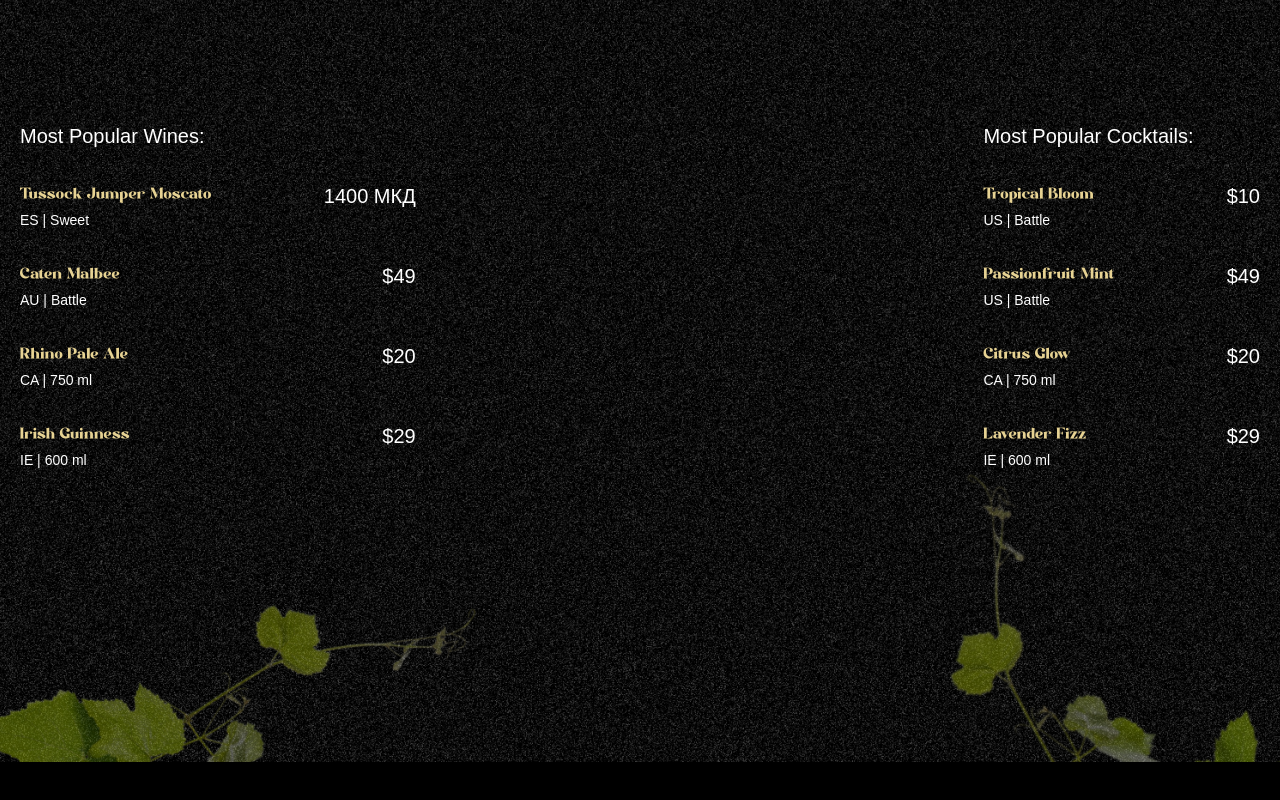
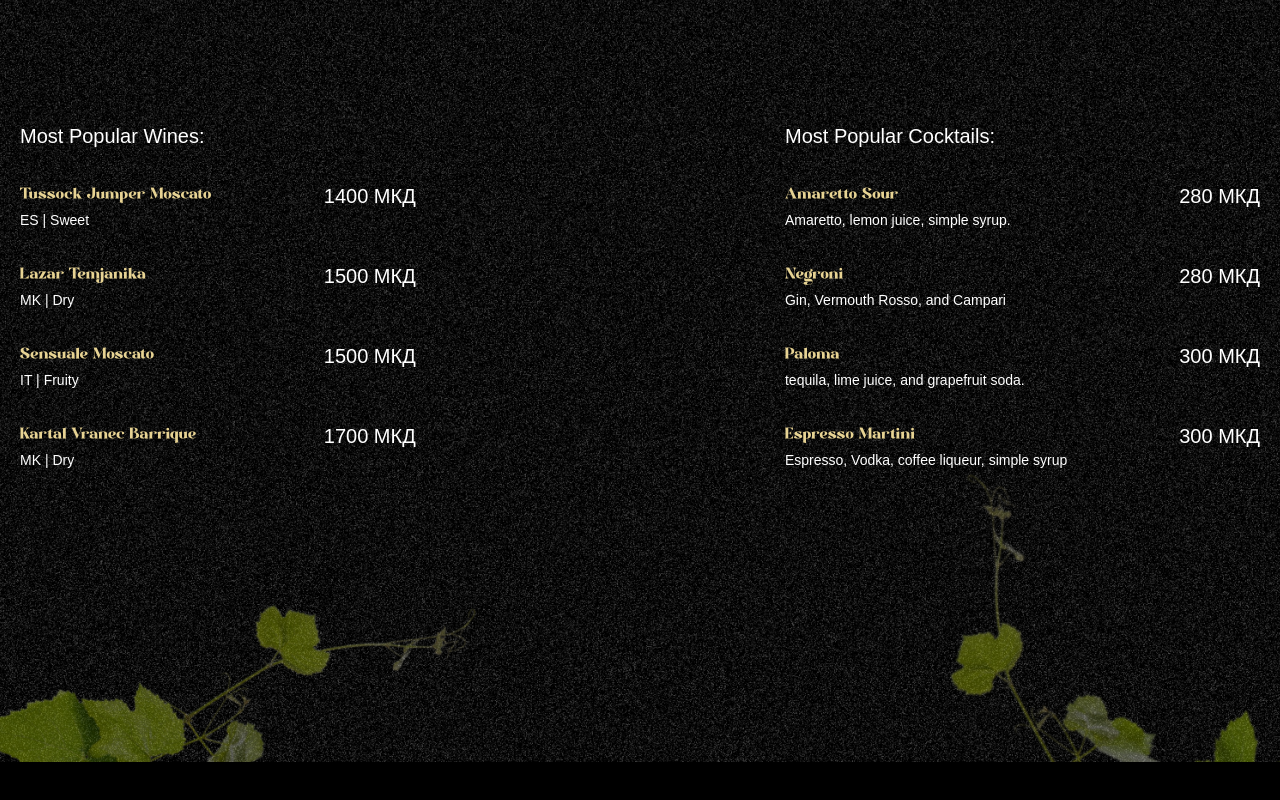
Before and after one commit to dinogavrovski/winebar-landing, a React (Vite) app: page / in a window 1280 px wide. Shown: the part 838-1638 px from the top of the page. After the commit the page ends 1600 px from the top, so only its background shows below. Built offline with nearby package versions, Linux system fonts and the light colour scheme; a web font is replaced by a local one.

Commit message:
Fix nav and video blur

```diff
--- a/src/components/Hero.jsx
+++ b/src/components/Hero.jsx
@@ -51,7 +51,7 @@
       scrollTrigger: {
         trigger: "video",
         start: startValue,
-        end: "+=300%",
+        end: endValue,
         scrub: true,
         pin: true,
       },
@@ -98,11 +98,21 @@
       </section>
       <div className="video absolute inset-0">
         <video
-          src="/videos/output.mp4"
+          src="/videos/output22.mp4"
           ref={videoRef}
           muted
           playsInline
           preload="auto"
+          style={{
+            WebkitMaskImage:
+              "linear-gradient(to bottom, transparent, black 10%, black 30%)",
+            WebkitMaskRepeat: "no-repeat",
+            WebkitMaskSize: "100% 100%",
+            maskImage:
+              "linear-gradient(to bottom, transparent 0%, black 10%, black 100%)",
+            maskRepeat: "no-repeat",
+            maskSize: "100% 100%",
+          }}
         />
       </div>
     </>
--- a/src/components/Navbar.jsx
+++ b/src/components/Navbar.jsx
@@ -17,12 +17,12 @@
       { backgroundColor: "transparent" },
       {
         backgroundColor: "#00000050",
-        backgroundFilter: "blur(40px)",
+        backdropFilter: "blur(10px)",
         duration: 1,
         ease: "power2.out",
       }
     );
-  }, []);
+  });
   return (
     <nav>
       <div>
--- a/src/components/Wines.jsx
+++ b/src/components/Wines.jsx
@@ -55,13 +55,11 @@
         <div className="loved">
           <h2>Most Popular Cocktails:</h2>
           <ul>
-            {mockTailLists.map(({ name, country, detail, price }) => (
+            {mockTailLists.map(({ name, detail, price }) => (
               <li key={name}>
                 <div className="me-28">
                   <h3>{name}</h3>
-                  <p>
-                    {country} | {detail}
-                  </p>
+                  <p>{detail}</p>
                 </div>
                 <span>{price}</span>
               </li>
--- a/src/constants/index.js
+++ b/src/constants/index.js
@@ -25,49 +25,45 @@
         price: "1400 МКД",
     },
     {
-        name: "Caten Malbee",
-        country: "AU",
-        detail: "Battle",
-        price: "$49",
+        name: "Lazar Temjanika",
+        country: "MK",
+        detail: "Dry",
+        price: "1500 МКД",
     },
     {
-        name: "Rhino Pale Ale",
-        country: "CA",
-        detail: "750 ml",
-        price: "$20",
+        name: "Sensuale Moscato",
+        country: "IT",
+        detail: "Fruity",
+        price: "1500 МКД",
     },
     {
-        name: "Irish Guinness",
-        country: "IE",
-        detail: "600 ml",
-        price: "$29",
+        name: "Kartal Vranec Barrique",
+        country: "MK",
+        detail: "Dry",
+        price: "1700 МКД",
     },
 ];
 
 const mockTailLists = [
     {
-        name: "Tropical Bloom",
-        country: "US",
-        detail: "Battle",
-        price: "$10",
+        name: "Amaretto Sour",
+        detail: "Amaretto, lemon juice, simple syrup.",
+        price: "280 МКД",
     },
     {
-        name: "Passionfruit Mint",
-        country: "US",
-        detail: "Battle",
-        price: "$49",
+        name: "Negroni",
+        detail: "Gin, Vermouth Rosso, and Campari",
+        price: "280 МКД",
     },
     {
-        name: "Citrus Glow",
-        country: "CA",
-        detail: "750 ml",
-        price: "$20",
+        name: "Paloma",
+        detail: "tequila, lime juice, and grapefruit soda.",
+        price: "300 МКД",
     },
     {
-        name: "Lavender Fizz",
-        country: "IE",
-        detail: "600 ml",
-        price: "$29",
+        name: "Espresso Martini",
+        detail: "Espresso, Vodka, coffee liqueur, simple syrup",
+        price: "300 МКД",
     },
 ];
 
```
Also changed, not shown: 2 other files (tests, documents, lock files or other folders).
